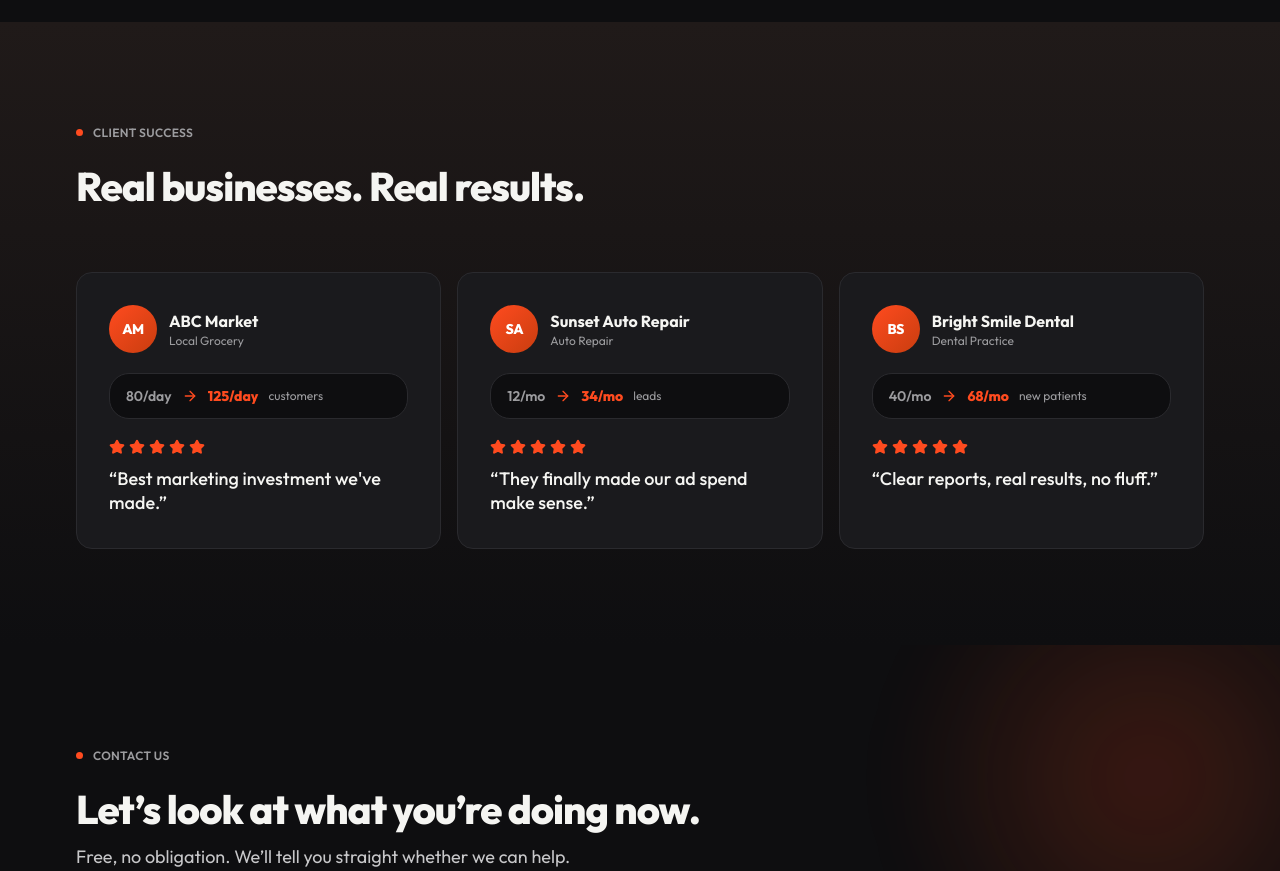
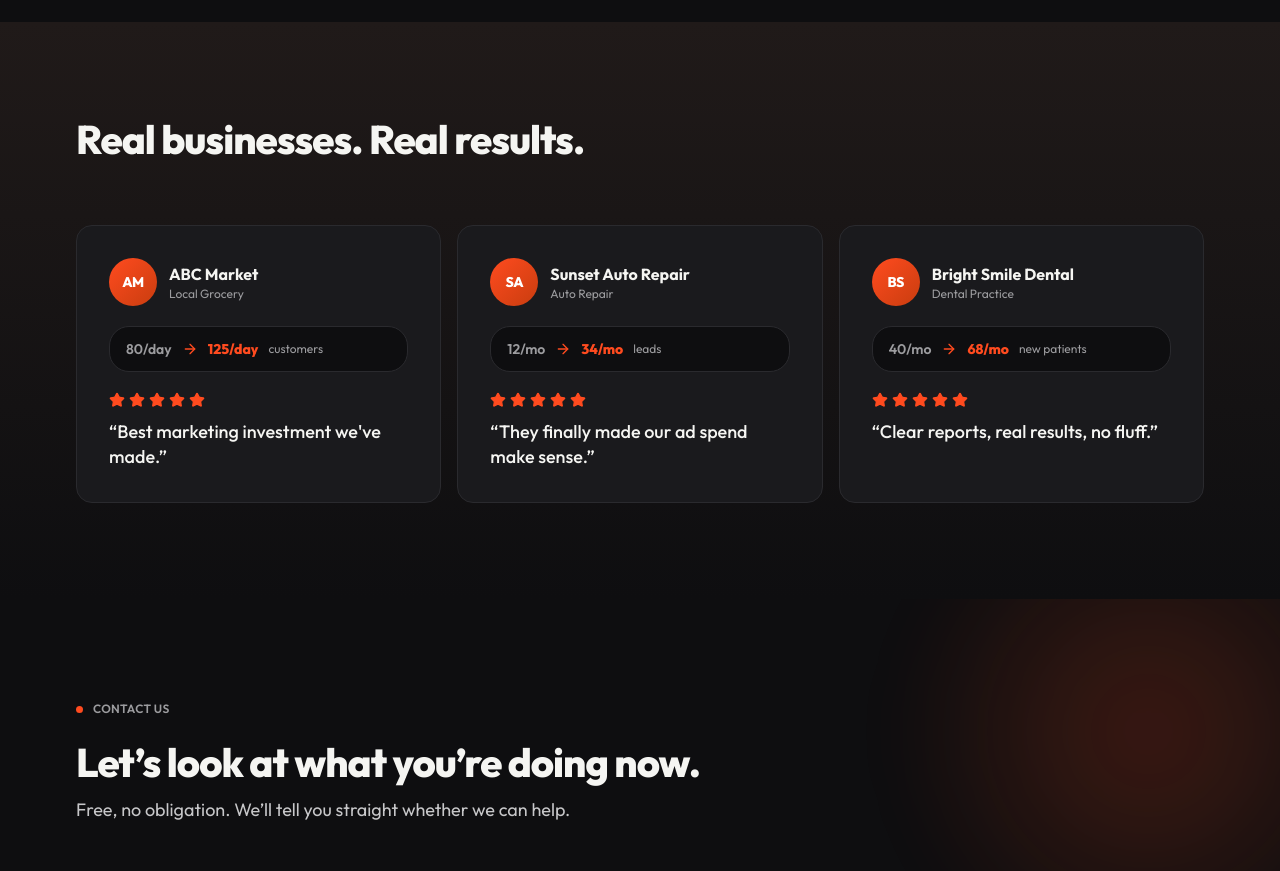
Before and after one commit to smohen985-ux/mm-digital-site, a Next.js app: page / in a window 1280 px wide. Shown: the part 6340-7211 px from the top of the page. Built offline with nearby package versions, Linux system fonts and the light colour scheme.

Commit message:
Update Reviews.tsx

```diff
--- a/src/components/Reviews.tsx
+++ b/src/components/Reviews.tsx
@@ -36,10 +36,7 @@ export default function Reviews() {
     <section id="client-success" className="bg-gradient-to-b from-surface2 to-bg py-24">
       <div className="container">
         <div className="mb-16 max-w-[640px]">
-          <Reveal index={0} as="p" className="mb-6 inline-flex items-center gap-2.5 text-xs font-semibold uppercase tracking-wide text-muted before:content-[''] before:h-[7px] before:w-[7px] before:shrink-0 before:rounded-full before:bg-accent">
-            Client success
-          </Reveal>
-          <Reveal index={1} as="h2" isTitle className="text-[28px] font-extrabold leading-[1.08] tracking-tight md:text-[40px]">
+          <Reveal index={0} as="h2" isTitle className="text-[28px] font-extrabold leading-[1.08] tracking-tight md:text-[40px]">
             Real businesses. Real results.
           </Reveal>
         </div>
```
